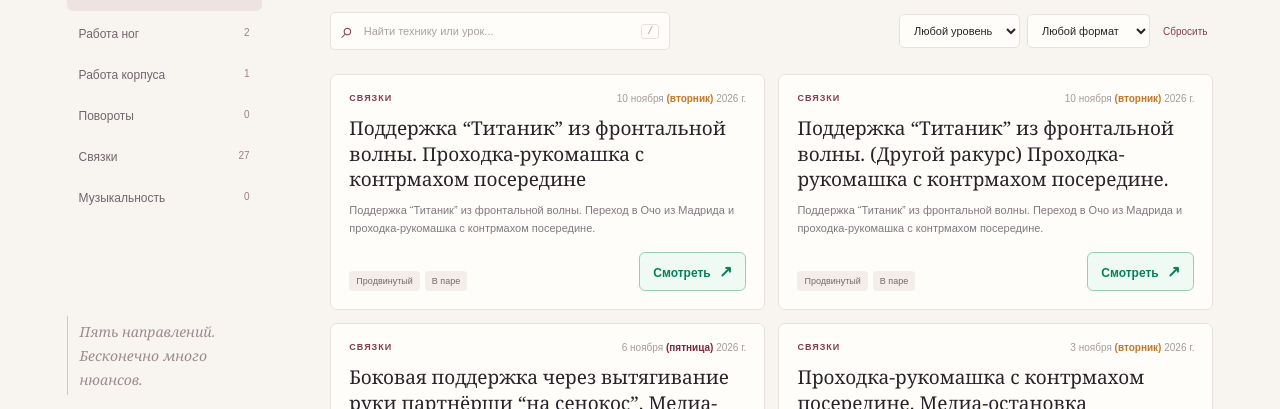
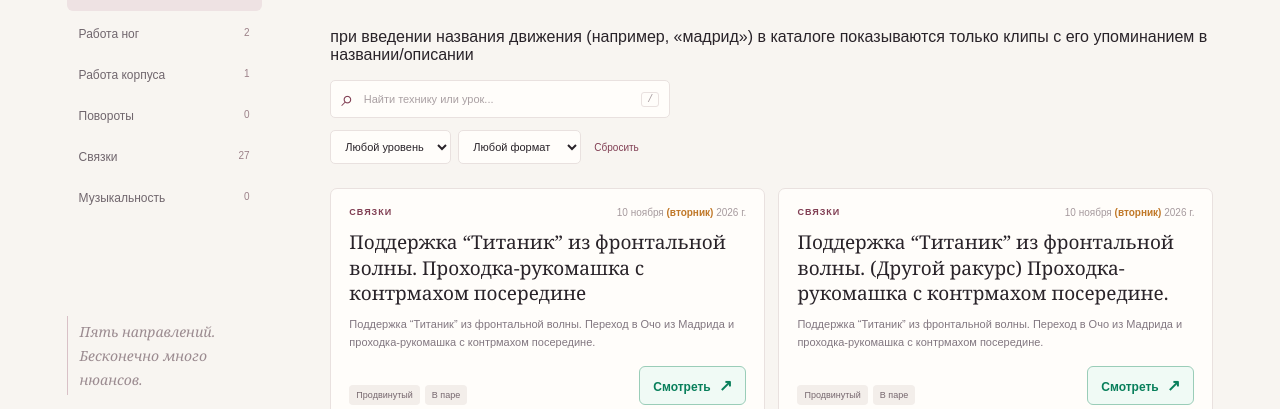
Before and after one commit to GeorgeBakun/Bachata-Techniques-Archive, a plain HTML site: page index.html in a window 1280 px wide. Shown: the part 691-1100 px from the top of the page. Drawn offline with Linux system fonts and the light colour scheme.

Commit message:
Add search hint and pointer

```diff
--- a/index.html
+++ b/index.html
@@ -23,7 +23,7 @@
 <section class="catalog">
 <div class="catalog-head"><div><h2>Каталог <small id="results-count">0</small></h2></div>
 <label class="sort">Сортировка<select id="sort-order"><option value="newest">Сначала новые</option><option value="oldest">Сначала старые</option></select></label></div>
-<div class="toolbar"><label class="search">⌕ <input id="search-input" type="search" placeholder="Найти технику или урок..."><kbd>/</kbd></label>
+<div class="toolbar"><div class="search-wrap"><p class="search-hint">при введении названия движения (например, «мадрид») в каталоге показываются только клипы с его упоминанием в названии/описании</p><span class="search-arrow" aria-hidden="true"></span><label class="search">⌕ <input id="search-input" type="search" placeholder="Найти технику или урок..."><kbd>/</kbd></label></div>
 <div class="filters"><select id="level-filter" aria-label="Уровень"><option value="">Любой уровень</option><option>Начинающий</option><option>Средний</option><option>Продвинутый</option></select>
 <select id="format-filter" aria-label="Тип исполнения"><option value="">Любой формат</option><option>Соло</option><option>В паре</option><option>Универсальный</option></select><button id="reset-filters">Сбросить</button></div></div>
 <div id="video-grid" class="grid" aria-live="polite"></div>
```
